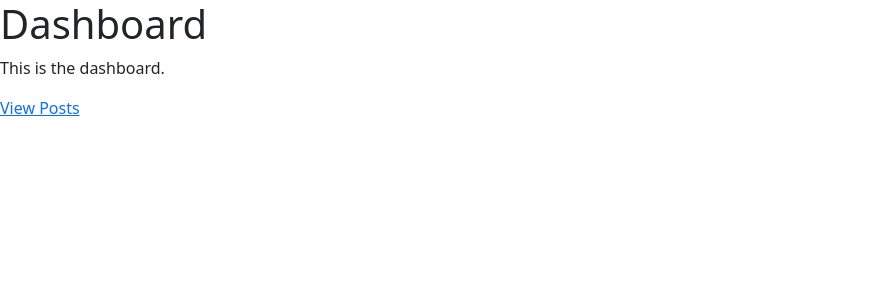
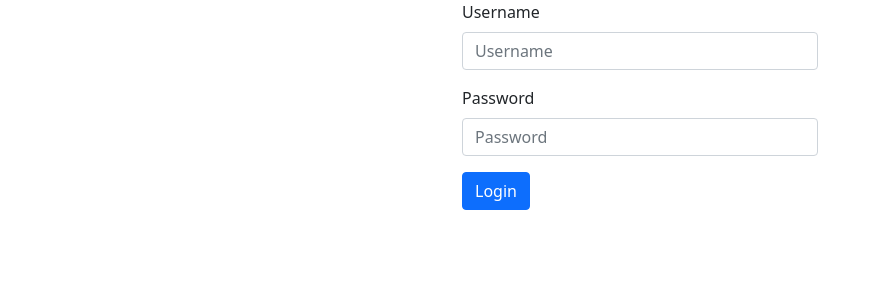
Before and after one commit to ducntq/react-test, a React (Create React App) app: page /login in a window 1280 px wide. Before the commit this address led to /. Shown: the top 300 px of the page, without its empty margins (0-881 px from the left). Built offline with nearby package versions, Linux system fonts and the light colour scheme.

Commit message:
Working on login

```diff
--- a/src/App.js
+++ b/src/App.js
@@ -3,6 +3,9 @@ import {BrowserRouter as Router, Switch, Route, Redirect} from 'react-router-dom
 
 import DashboardPage from './pages/DashboardPage'
 import PostsPage from './pages/PostsPage'
+import Login from './pages/Login'
+
+import './app.scss';
 
 const App = () => {
   return (
@@ -10,6 +13,7 @@ const App = () => {
       <Switch>
         <Route exact path="/" component={DashboardPage} />
         <Route exact path="/posts" component={PostsPage} />
+        <Route exact path="/login" component={Login} />
         <Redirect to="/" />
       </Switch>
     </Router>
--- a/src/actions/userActions.js
+++ b/src/actions/userActions.js
@@ -5,28 +5,36 @@ export const USER_LOGIN_FAILURE = 'USER_LOGIN_FAILURE'
 // Create Redux action creators that return an action
 export const userLogin = () => ({
   type: USER_LOGIN,
-})
+});
 
 export const userLoginSuccess = (loginInfo) => ({
   type: USER_LOGIN_SUCCESS,
   payload: loginInfo,
-})
+});
 
 export const userLoginFailure = () => ({
   type: USER_LOGIN_FAILURE,
-})
+});
 
 export function login(username, password) {
   return async (dispatch) => {
-    dispatch(getPosts())
-
+    dispatch(userLogin())
+    console.log('sending');
     try {
-      const response = await fetch('https://jsonplaceholder.typicode.com/posts')
+      const opts = {
+        headers: {
+          'Accept': 'application/json',
+          'Content-Type': 'application/json'
+        },
+        method: "POST",
+        body: JSON.stringify({ username: username, password: password })
+      };
+      const response = await fetch(`${process.env.REACT_APP_API_URL}/Auth/Login`, opts);
       const data = await response.json()
 
-      dispatch(getPostsSuccess(data))
+      dispatch(userLoginSuccess(data))
     } catch (error) {
-      dispatch(getPostsFailure())
+      dispatch(userLoginFailure())
     }
-  }
+  };
 }
--- a/src/pages/DashboardPage.js
+++ b/src/pages/DashboardPage.js
@@ -1,14 +1,15 @@
 import React from 'react'
-import {Link} from 'react-router-dom'
+import { Button } from 'react-bootstrap'
 
 const DashboardPage = () => (
   <section>
     <h1>Dashboard</h1>
     <p>This is the dashboard.</p>
 
-    <Link to="/posts" className="button">
+    <Button href="/posts">
       View Posts
-    </Link>
+    </Button>
+    <Button href="/login">Login</Button>
   </section>
 )
 
--- a/src/pages/Login.js
+++ b/src/pages/Login.js
@@ -1,15 +1,47 @@
-import React from 'react'
-import {Link} from 'react-router-dom'
+import React, {useState} from 'react';
+import { connect } from 'react-redux';
+import { Container, Row, Col, Form, Button } from 'react-bootstrap';
+import { login } from '../actions/userActions';
 
-const DashboardPage = () => (
-  <section>
-    <h1>Dashboard</h1>
-    <p>This is the dashboard.</p>
+const Login = ({ dispatch, loggingIn, hasErrors }) => {
+  const [username, setUserName] = useState();
+  const [password, setPassword] = useState();
 
-    <Link to="/posts" className="button">
-      View Posts
-    </Link>
-  </section>
-)
+  const handleSubmit = async e => {
+    e.preventDefault();
+    console.log('handling');
+    login({username, password});
+    //setToken(token);
+  }
 
-export default DashboardPage
+  return (
+    <Container>
+      <Row>
+        <Col md={{ span: 4, offset: 4 }}>
+          <Form onSubmit={handleSubmit}>
+            <Form.Group className="mb-3" controlId="formBasicEmail">
+              <Form.Label>Username</Form.Label>
+              <Form.Control type="text" placeholder="Username" onChange={e => setUserName(e.target.value)} />
+            </Form.Group>
+
+            <Form.Group className="mb-3" controlId="formBasicPassword">
+              <Form.Label>Password</Form.Label>
+              <Form.Control type="password" placeholder="Password" onChange={e => setPassword(e.target.value)} />
+            </Form.Group>
+            <Button variant="primary" type="submit">
+              Login
+            </Button>
+          </Form>
+        </Col>
+      </Row>
+    </Container>
+  )
+}
+
+const mapStateToProps = (state) => ({
+  loading: state.posts.loading,
+  posts: state.posts.posts,
+  hasErrors: state.posts.hasErrors,
+})
+
+export default connect(mapStateToProps)(Login)
```
Also changed, not shown: src/reducers/userReducer.js (+11 -10 lines), 1 other file (tests, documents, lock files or other folders).
